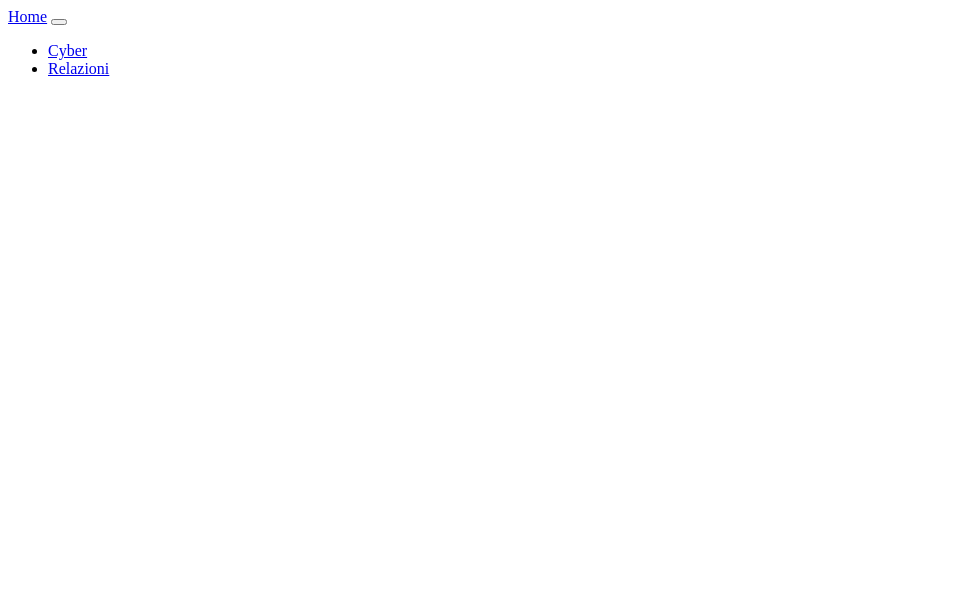
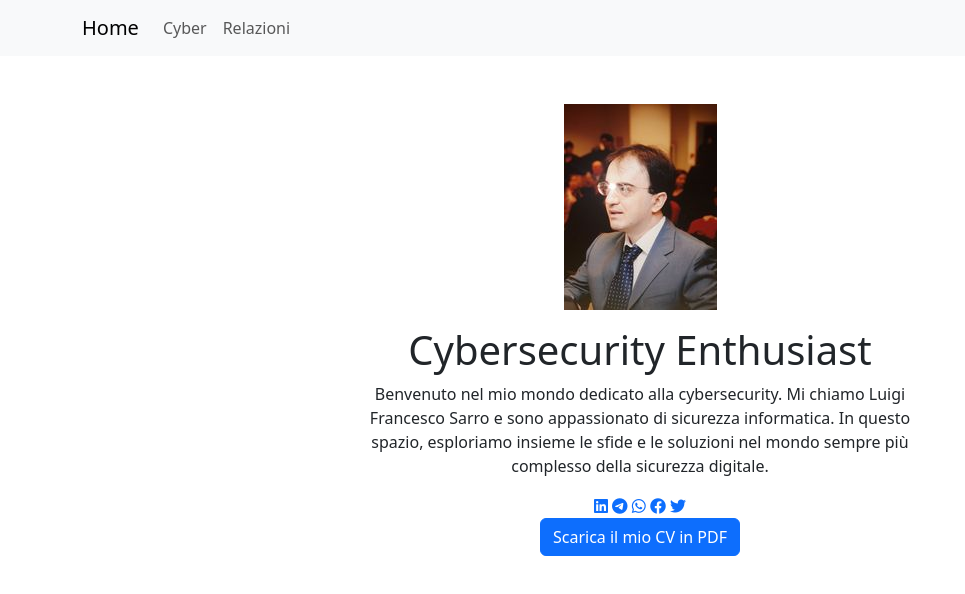
Before and after one commit to LuigiFrancescoSarro/Portfolio, a plain HTML site: page index.html in a window 1280 px wide. Shown: the whole page, without its empty margins (0-965 px from the left). Drawn offline with nearby package versions, Linux system fonts and the light colour scheme.

Commit message:
Update index.html

```diff
--- a/index.html
+++ b/index.html
@@ -2,7 +2,17 @@
 <html lang="en">
 
 <head>
-    <!-- ... (head del tuo documento) ... -->
+    <meta charset="UTF-8">
+    <meta name="viewport" content="width=device-width, initial-scale=1.0">
+    <title>Cybersecurity - Luigi Francesco Sarro</title>
+    <!-- Link a Bootstrap CSS -->
+    <link href="https://cdn.jsdelivr.net/npm/bootstrap/dist/css/bootstrap.min.css" rel="stylesheet">
+    <!-- Aggiungi le icone favicon nella stessa cartella del tuo file HTML -->
+    <link rel="icon" href="favicon.ico" type="image/x-icon">
+    <!-- Aggiungi un file CSS per personalizzare il design se necessario -->
+    <link rel="stylesheet" href="styles.css">
+    <!-- Libreria Font Awesome per le icone -->
+    <link rel="stylesheet" href="https://cdnjs.cloudflare.com/ajax/libs/font-awesome/6.0.0/css/all.min.css">
 </head>
 
 <body>
@@ -27,7 +37,26 @@
         </div>
     </nav>
 
-    <!-- ... (resto del tuo documento) ... -->
+    <div class="container mt-5">
+        <div class="row">
+            <div class="col-md-6 offset-md-3 text-center">
+                <img src="Foto.jpg" alt="Luigi Francesco Sarro" class="profile-picture mb-3">
+                <h1>Cybersecurity Enthusiast</h1>
+                <p>Benvenuto nel mio mondo dedicato alla cybersecurity. Mi chiamo Luigi Francesco Sarro e sono appassionato di sicurezza informatica. In questo spazio, esploriamo insieme le sfide e le soluzioni nel mondo sempre più complesso della sicurezza digitale.</p>
+                <!-- Icnoni dei social media utilizzando Font Awesome -->
+                <div class="social-icons">
+                    <a href="https://www.linkedin.com/in/luigi-francesco-sarro" target="_blank"><i class="fab fa-linkedin"></i></a>
+                    <a href="https://t.me/OverlordRuLeZ" target="_blank"><i class="fab fa-telegram"></i></a>
+                    <a href="https://wa.me/+393335497377" target="_blank"><i class="fab fa-whatsapp"></i></a>
+                    <a href="https://www.facebook.com/Luigi.Francesco.Sarro" target="_blank"><i class="fab fa-facebook"></i></a>
+                    <a href="https://twitter.com/OverlordRuLeZ" target="_blank"><i class="fab fa-twitter"></i></a>
+                    <!-- Aggiungi altri social media con lo stesso formato -->
+                </div>
+                <!-- Collegamento per scaricare il CV in PDF -->
+                <a href="CV%20-%20Luigi-Francesco-Sarro%20-%20firmato.pdf" download="Luigi_Francesco_Sarro_CV.pdf" class="btn btn-primary">Scarica il mio CV in PDF</a>
+            </div>
+        </div>
+    </div>
 
     <!-- Link a Bootstrap JS e jQuery (è necessario per alcune funzionalità di Bootstrap) -->
     <script src="https://cdn.jsdelivr.net/npm/jquery/dist/jquery.slim.min.js"></script>
```
